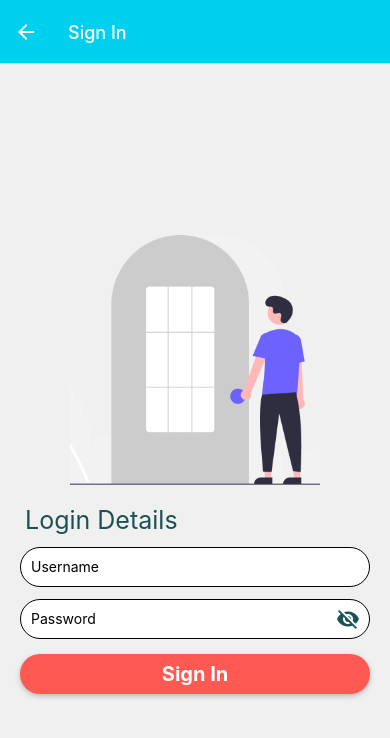
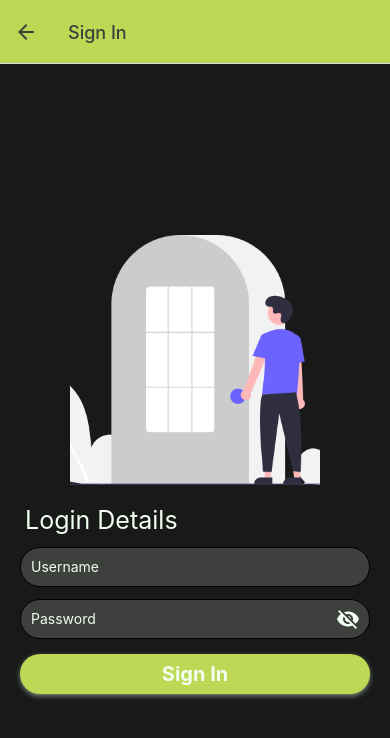
Before and after one commit to ysatynska/RunningApp, a React Native app: screen /login in a window 390 px wide. Shown: the top 738 px of the page. Built offline with nearby package versions, Linux system fonts and the light colour scheme.

Commit message:
Changes placeholder text color to be dynamic in InputField components

```diff
--- a/helperComponents/InputFields.js
+++ b/helperComponents/InputFields.js
@@ -2,19 +2,21 @@ import React from 'react';
 import { View, TextInput, TouchableOpacity } from 'react-native';
 import { MaterialIcons } from '@expo/vector-icons';
 import { useTheme } from './ThemeContext.js';
-import { getSharedStyles, getHiddenPasswordIcon } from './styles.js';
+import { getSharedStyles, getHiddenPasswordIcon, getColors } from './styles.js';
 
 export function Password({ isPasswordVisible, togglePasswordVisibility, password, setPassword, marginTop = 12, width = 'auto', height = 40, iconTop = 6 }) {
     // Grab dynamic theme
     const { theme } = useTheme();
     const sharedStyles = getSharedStyles(theme);
     const hiddenPasswordIcon = getHiddenPasswordIcon(theme);
+    const colors = getColors(theme);
 
     return (
         <View>
             <TextInput
                 style={[sharedStyles.input, {marginTop, width, height}]}
                 placeholder="Password"
+                placeholderTextColor={colors.textColor}
                 secureTextEntry={!isPasswordVisible}
                 value={password}
                 onChangeText={setPassword}
@@ -36,11 +38,13 @@ export function InputField({ value, onChange, placeholder, autoCap = 'sentences'
     const { theme } = useTheme();
     const sharedStyles = getSharedStyles(theme);
     const hiddenPasswordIcon = getHiddenPasswordIcon(theme);
+    const colors = getColors(theme);
 
     return (
         <TextInput
             style={[sharedStyles.input, {marginBottom, marginTop, height, width, height}]}
             placeholder={placeholder}
+            placeholderTextColor={colors.textColor}
             value={value}
             onChangeText={onChange}
             autoCapitalize={autoCap}
--- a/helperComponents/ThemeContext.js
+++ b/helperComponents/ThemeContext.js
@@ -13,7 +13,7 @@ export const useTheme = () => useContext(ThemeContext);
 // Define the ThemeProvider that will wrap all components using dynamic theme
 export const ThemeProvider = ({ children }) => {
     const { user } = useUser();
-    const [theme, setTheme] = useState(themes.default); // Default theme
+    const [theme, setTheme] = useState(themes.dark); // Default theme
 
     // Function to update theme when changed
     const toggleTheme = (themeName) => {
```
